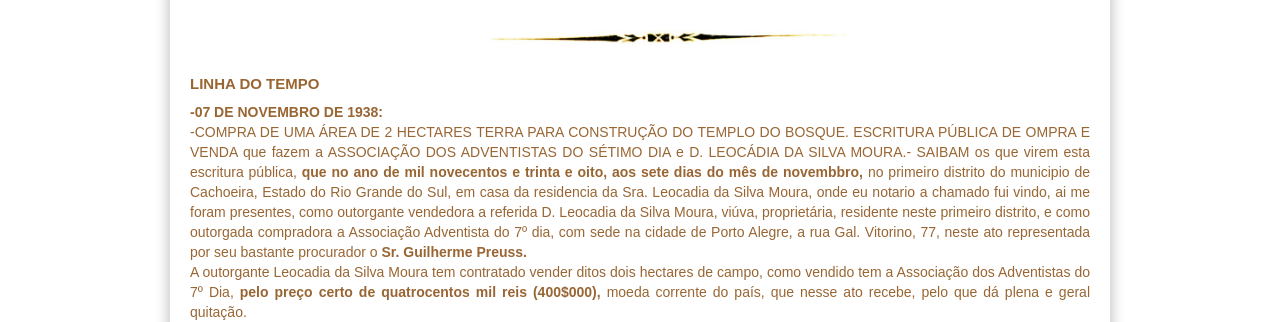
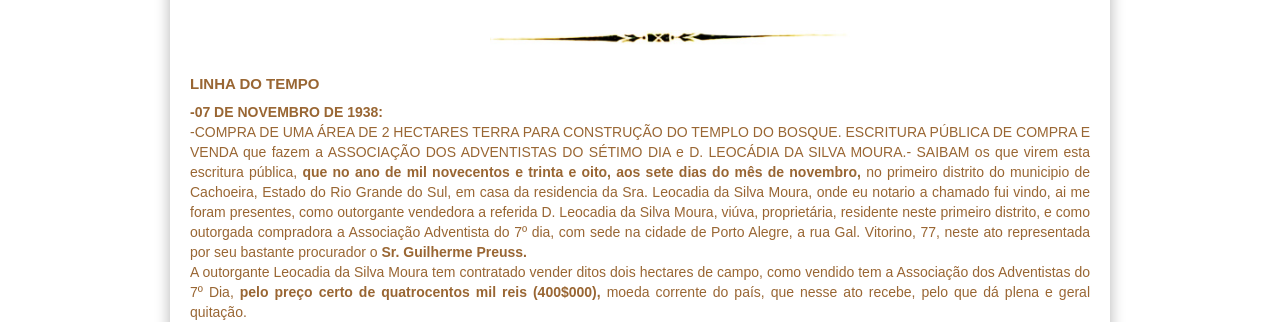
Before and after one commit to claudiovargas1955/claudiovargas1955.github.io, a Jekyll site: the page built from _pages/história-da-iasd-bosque.html, in a window 1280 px wide. Shown: the part 973-1295 px from the top of the page. Built offline with Jekyll 4.4.1, drawn with Linux system fonts in a browser that asks for light colours; some web fonts are replaced.

Commit message:
Update história-da-iasd-bosque.html

```diff
--- a/_pages/história-da-iasd-bosque.html
+++ b/_pages/história-da-iasd-bosque.html
@@ -116,13 +116,13 @@
 <h5>LINHA DO TEMPO</h5>
 <p><b>-07 DE NOVEMBRO DE 1938: </b><br>
 -COMPRA DE UMA ÁREA DE 2 HECTARES TERRA PARA CONSTRUÇÃO DO TEMPLO DO BOSQUE.
-ESCRITURA PÚBLICA DE OMPRA E VENDA que fazem a ASSOCIAÇÃO DOS ADVENTISTAS DO SÉTIMO DIA e D. LEOCÁDIA DA SILVA MOURA.- SAIBAM os que virem esta escritura
-pública, <b>que no ano de mil novecentos e trinta e oito, aos sete dias do mês de novembbro, </b>no primeiro distrito do municipio de Cachoeira, Estado do Rio Grande
+ESCRITURA PÚBLICA DE COMPRA E VENDA que fazem a ASSOCIAÇÃO DOS ADVENTISTAS DO SÉTIMO DIA e D. LEOCÁDIA DA SILVA MOURA.- SAIBAM os que virem esta escritura
+pública, <b>que no ano de mil novecentos e trinta e oito, aos sete dias do mês de novembro, </b>no primeiro distrito do municipio de Cachoeira, Estado do Rio Grande
 do Sul, em casa da residencia da Sra. Leocadia da Silva Moura, onde eu notario a chamado fui vindo, ai me foram presentes, como outorgante vendedora a referida
 D. Leocadia da Silva Moura, viúva, proprietária, residente neste primeiro distrito, e como outorgada compradora a Associação Adventista do 7º dia, com sede na cidade
 de Porto Alegre, a rua Gal. Vitorino, 77, neste ato representada por seu bastante procurador o <b>Sr. Guilherme Preuss.</b><br>
-A outorgante Leocadia da Silva Moura tem contratado vender ditos dois hectares de campo, como vendido tem a Associação dos Adventistas do 7º Dia, <b>pelo preço certo de
-quatrocentos mil reis (400$000),</b> moeda corrente do país, que nesse ato recebe, pelo que dá plena e geral quitação.<br>
+A outorgante Leocadia da Silva Moura tem contratado vender ditos dois hectares de campo, como vendido tem a Associação dos Adventistas do 7º Dia, <b>pelo preço certo
+de quatrocentos mil reis (400$000),</b> moeda corrente do país, que nesse ato recebe, pelo que dá plena e geral quitação.<br>
 
 <p><b>-11 DE ABRIL DE 1945: </b><br>
 Mais um Congresso dos M. V. (Missionários Voluntários).<br>
```
